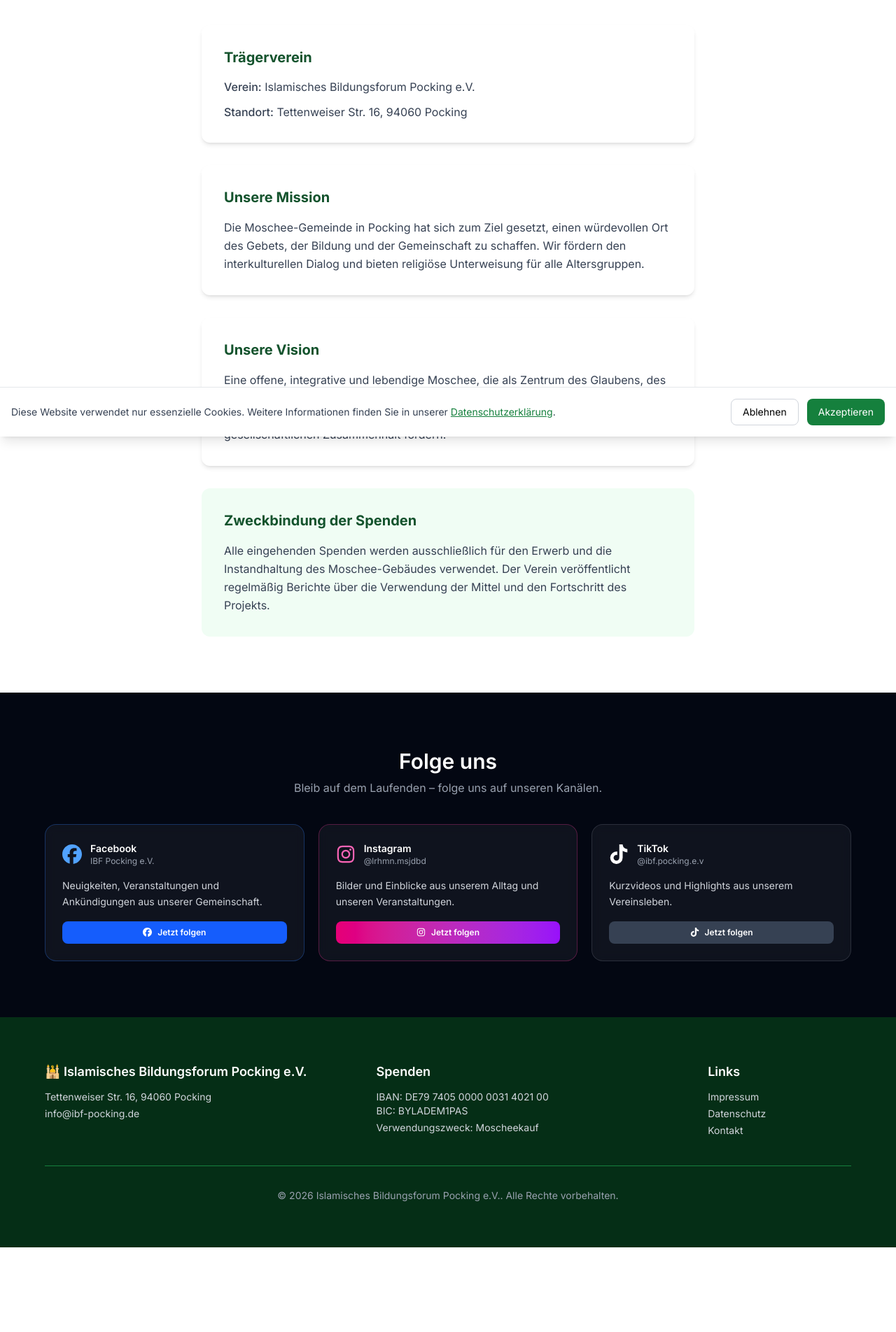
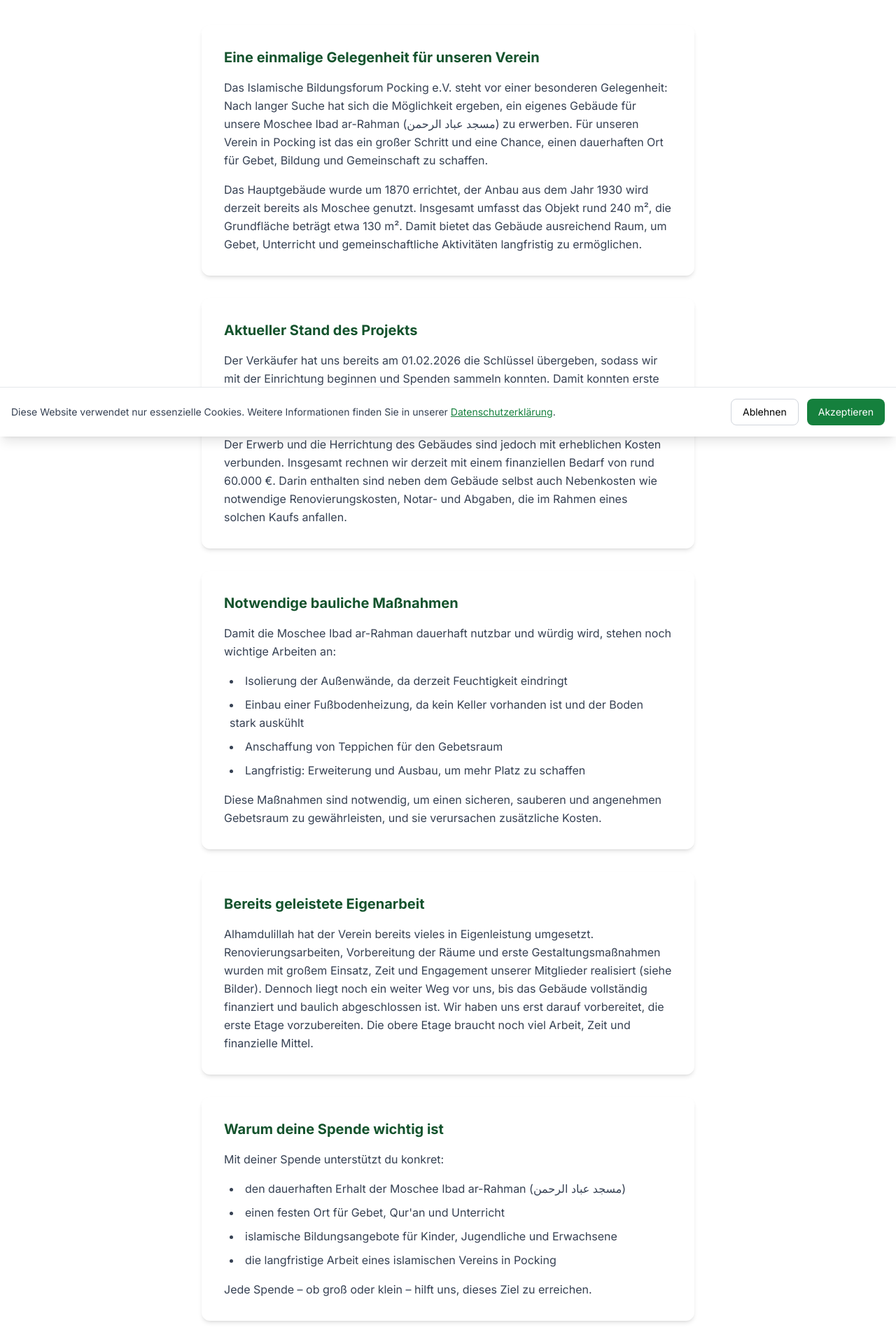
Before and after one commit to ahmadmostafade/web-mosque-pocking, a Next.js app: page /ueber-uns in a window 1280 px wide. Shown: the part 176-2080 px from the top of the page at 70% size. Before the commit the page ends 1959 px from the top, so only its background shows below. Built offline with nearby package versions, Linux system fonts and the light colour scheme.

Commit message:
refactor: update/change content of about us page

```diff
--- a/src/app/ueber-uns/page.tsx
+++ b/src/app/ueber-uns/page.tsx
@@ -1,10 +1,10 @@
 import { Metadata } from "next";
 import AnimateOnScroll from "@/components/AnimateOnScroll";
-import { SITE_CONFIG } from "@/lib/constants";
 
 export const metadata: Metadata = {
   title: "Über uns",
-  description: "Erfahren Sie mehr über den Trägerverein der Moschee Pocking.",
+  description:
+    "Erfahren Sie mehr über das Islamische Bildungsforum Pocking e.V. und die Moschee Ibad ar-Rahman.",
 };
 
 export default function UeberUnsPage() {
@@ -17,16 +17,23 @@ export default function UeberUnsPage() {
       <AnimateOnScroll animation="fade-up">
         <div className="bg-white rounded-xl shadow-md p-8 mb-8">
           <h2 className="text-xl font-bold text-mosque-green-700 mb-4">
-            Trägerverein
+            Eine einmalige Gelegenheit für unseren Verein
           </h2>
-          <div className="space-y-3 text-gray-700">
+          <div className="space-y-4 text-gray-700 leading-relaxed">
             <p>
-              <span className="font-medium">Verein:</span>{" "}
-              {SITE_CONFIG.bankDetails.accountHolder}
+              Das Islamische Bildungsforum Pocking e.V. steht vor einer
+              besonderen Gelegenheit: Nach langer Suche hat sich die Möglichkeit
+              ergeben, ein eigenes Gebäude für unsere Moschee Ibad ar-Rahman
+              (مسجد عباد الرحمن) zu erwerben. Für unseren Verein in Pocking ist
+              das ein großer Schritt und eine Chance, einen dauerhaften Ort für
+              Gebet, Bildung und Gemeinschaft zu schaffen.
             </p>
             <p>
-              <span className="font-medium">Standort:</span>{" "}
-              {SITE_CONFIG.contact.address}
+              Das Hauptgebäude wurde um 1870 errichtet, der Anbau aus dem Jahr
+              1930 wird derzeit bereits als Moschee genutzt. Insgesamt umfasst
+              das Objekt rund 240 m², die Grundfläche beträgt etwa 130 m².
+              Damit bietet das Gebäude ausreichend Raum, um Gebet, Unterricht
+              und gemeinschaftliche Aktivitäten langfristig zu ermöglichen.
             </p>
           </div>
         </div>
@@ -35,42 +42,125 @@ export default function UeberUnsPage() {
       <AnimateOnScroll animation="fade-up" delay={100}>
         <div className="bg-white rounded-xl shadow-md p-8 mb-8">
           <h2 className="text-xl font-bold text-mosque-green-700 mb-4">
-            Unsere Mission
+            Aktueller Stand des Projekts
           </h2>
-          <p className="text-gray-700 leading-relaxed">
-            Die Moschee-Gemeinde in Pocking hat sich zum Ziel gesetzt, einen
-            würdevollen Ort des Gebets, der Bildung und der Gemeinschaft zu
-            schaffen. Wir fördern den interkulturellen Dialog und bieten
-            religiöse Unterweisung für alle Altersgruppen.
-          </p>
+          <div className="space-y-4 text-gray-700 leading-relaxed">
+            <p>
+              Der Verkäufer hat uns bereits am 01.02.2026 die Schlüssel
+              übergeben, sodass wir mit der Einrichtung beginnen und Spenden
+              sammeln konnten. Damit konnten erste Vorbereitungen getroffen und
+              notwendige Schritte eingeleitet werden, um das Gebäude langfristig
+              nutzbar zu machen.
+            </p>
+            <p>
+              Der Erwerb und die Herrichtung des Gebäudes sind jedoch mit
+              erheblichen Kosten verbunden. Insgesamt rechnen wir derzeit mit
+              einem finanziellen Bedarf von rund 60.000 €. Darin enthalten sind
+              neben dem Gebäude selbst auch Nebenkosten wie notwendige
+              Renovierungskosten, Notar- und Abgaben, die im Rahmen eines
+              solchen Kaufs anfallen.
+            </p>
+          </div>
         </div>
       </AnimateOnScroll>
 
       <AnimateOnScroll animation="fade-up" delay={200}>
         <div className="bg-white rounded-xl shadow-md p-8 mb-8">
           <h2 className="text-xl font-bold text-mosque-green-700 mb-4">
-            Unsere Vision
+            Notwendige bauliche Maßnahmen
+          </h2>
+          <div className="space-y-4 text-gray-700 leading-relaxed">
+            <p>
+              Damit die Moschee Ibad ar-Rahman dauerhaft nutzbar und würdig
+              wird, stehen noch wichtige Arbeiten an:
+            </p>
+            <ul className="list-disc list-inside space-y-2 ml-2">
+              <li>
+                Isolierung der Außenwände, da derzeit Feuchtigkeit eindringt
+              </li>
+              <li>
+                Einbau einer Fußbodenheizung, da kein Keller vorhanden ist und
+                der Boden stark auskühlt
+              </li>
+              <li>Anschaffung von Teppichen für den Gebetsraum</li>
+              <li>
+                Langfristig: Erweiterung und Ausbau, um mehr Platz zu schaffen
+              </li>
+            </ul>
+            <p>
+              Diese Maßnahmen sind notwendig, um einen sicheren, sauberen und
+              angenehmen Gebetsraum zu gewährleisten, und sie verursachen
+              zusätzliche Kosten.
+            </p>
+          </div>
+        </div>
+      </AnimateOnScroll>
+
+      <AnimateOnScroll animation="fade-up" delay={300}>
+        <div className="bg-white rounded-xl shadow-md p-8 mb-8">
+          <h2 className="text-xl font-bold text-mosque-green-700 mb-4">
+            Bereits geleistete Eigenarbeit
           </h2>
           <p className="text-gray-700 leading-relaxed">
-            Eine offene, integrative und lebendige Moschee, die als Zentrum des
-            Glaubens, des Lernens und des interkulturellen Austausches anerkannt
-            ist. Wir möchten ein positives Beispiel für gelebten Islam sein und
-            Verständnis, Respekt sowie gesellschaftlichen Zusammenhalt fördern.
+            Alhamdulillah hat der Verein bereits vieles in Eigenleistung
+            umgesetzt. Renovierungsarbeiten, Vorbereitung der Räume und erste
+            Gestaltungsmaßnahmen wurden mit großem Einsatz, Zeit und Engagement
+            unserer Mitglieder realisiert (siehe Bilder). Dennoch liegt noch ein
+            weiter Weg vor uns, bis das Gebäude vollständig finanziert und
+            baulich abgeschlossen ist. Wir haben uns erst darauf vorbereitet,
+            die erste Etage vorzubereiten. Die obere Etage braucht noch viel
+            Arbeit, Zeit und finanzielle Mittel.
           </p>
         </div>
       </AnimateOnScroll>
 
-      <AnimateOnScroll animation="fade-up" delay={300}>
+      <AnimateOnScroll animation="fade-up" delay={400}>
+        <div className="bg-white rounded-xl shadow-md p-8 mb-8">
+          <h2 className="text-xl font-bold text-mosque-green-700 mb-4">
+            Warum deine Spende wichtig ist
+          </h2>
+          <div className="space-y-4 text-gray-700 leading-relaxed">
+            <p>Mit deiner Spende unterstützt du konkret:</p>
+            <ul className="list-disc list-inside space-y-2 ml-2">
+              <li>
+                den dauerhaften Erhalt der Moschee Ibad ar-Rahman (مسجد عباد
+                الرحمن)
+              </li>
+              <li>einen festen Ort für Gebet, Qur&apos;an und Unterricht</li>
+              <li>
+                islamische Bildungsangebote für Kinder, Jugendliche und
+                Erwachsene
+              </li>
+              <li>
+                die langfristige Arbeit eines islamischen Vereins in Pocking
+              </li>
+            </ul>
+            <p>
+              Jede Spende – ob groß oder klein – hilft uns, dieses Ziel zu
+              erreichen.
+            </p>
+          </div>
+        </div>
+      </AnimateOnScroll>
+
+      <AnimateOnScroll animation="fade-up" delay={500}>
         <div className="bg-mosque-green-50 rounded-xl p-8">
           <h2 className="text-xl font-bold text-mosque-green-700 mb-4">
-            Zweckbindung der Spenden
+            Gemeinsam Verantwortung übernehmen
           </h2>
-          <p className="text-gray-700 leading-relaxed">
-            Alle eingehenden Spenden werden ausschließlich für den Erwerb und die
-            Instandhaltung des Moschee-Gebäudes verwendet. Der Verein
-            veröffentlicht regelmäßig Berichte über die Verwendung der Mittel und
-            den Fortschritt des Projekts.
-          </p>
+          <div className="space-y-4 text-gray-700 leading-relaxed">
+            <p>
+              Wir laden dich herzlich ein, Teil dieses Projekts zu werden. Wer
+              die Moschee Ibad ar-Rahman unterstützt, hilft nicht nur bei der
+              Finanzierung eines Gebäudes, sondern beim Aufbau eines Ortes, der
+              langfristig dem Gebet, dem Wissen und der Gemeinschaft dienen
+              soll.
+            </p>
+            <p>
+              Möge Allah jede Unterstützung annehmen, sie vervielfachen und
+              dieses Vorhaben segnen. Amin.
+            </p>
+          </div>
         </div>
       </AnimateOnScroll>
     </div>
```
